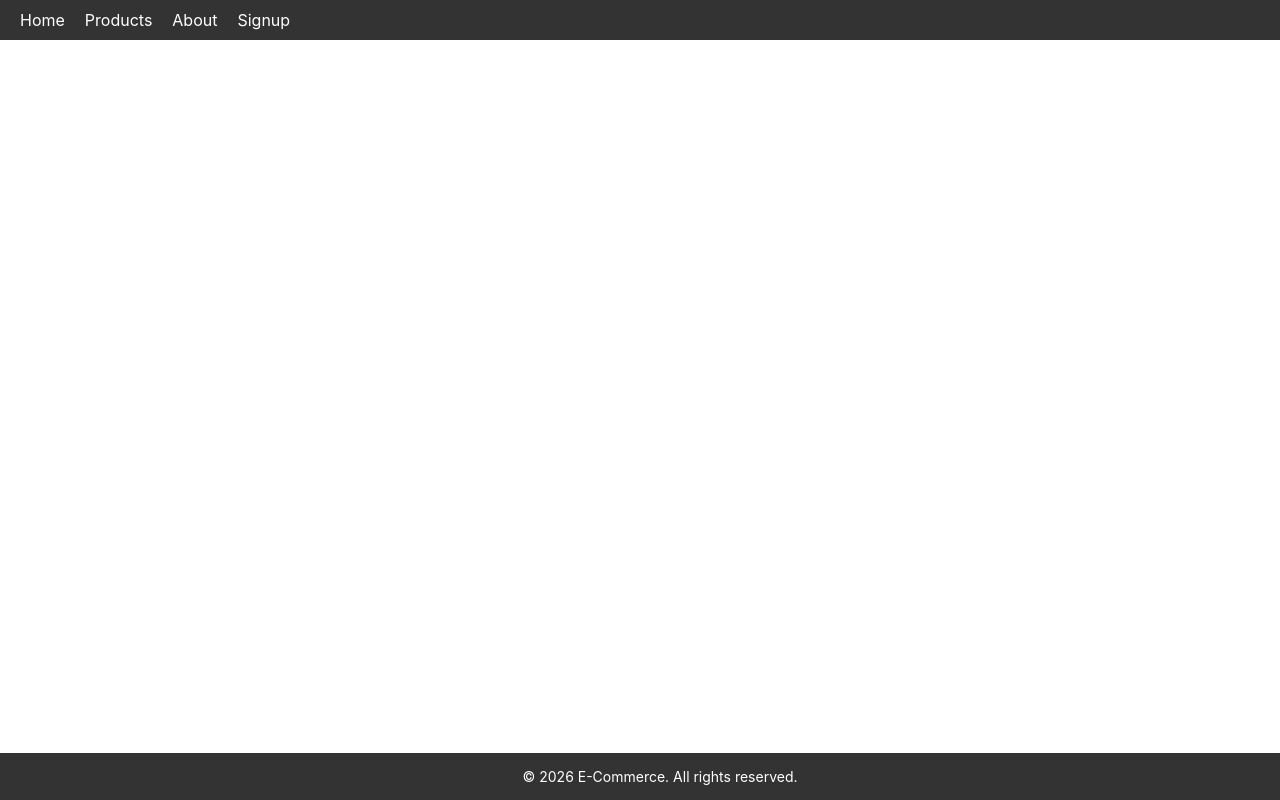
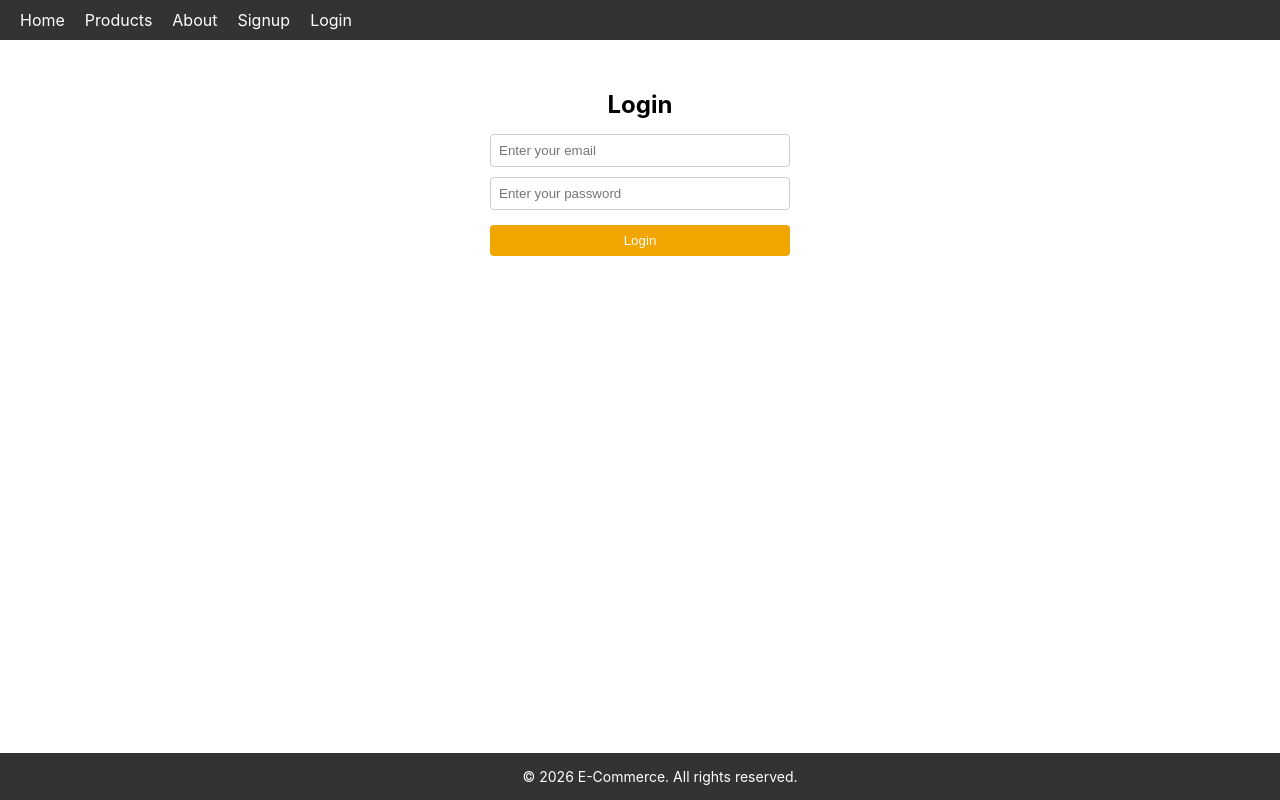
Before and after one commit to RekhaVerma2806/Node_react_E-Commerce_Website, a React (Create React App) app in the folder frontend/: page /login in a window 1280 px wide. Built offline with nearby package versions, Linux system fonts and the light colour scheme.

Commit message:
login UI

```diff
--- a/frontend/src/App.js
+++ b/frontend/src/App.js
@@ -4,6 +4,8 @@
 import Footer from './components/Footer';
 import Signup from './components/Signup';
 import PrivateComponent from './components/PrivateComponent';
+import Login from './components/Login';
+
 function App() {
   return (
     <div className="App">
@@ -16,6 +18,7 @@
           <Route path="/about" element={<h1>About</h1>} />
         </Route>
         <Route path="/signup" element={<Signup />} />
+        <Route path="/login" element={<Login />} />
       </Routes>
       </BrowserRouter>
       <Footer />
--- /dev/null
+++ b/frontend/src/components/Login.js
@@ -0,0 +1,31 @@
+import React from 'react';
+import '../App.css';
+
+const Login = () => {
+    const [email,setEmail] = React.useState('');
+    const [password,setPassword] = React.useState('');
+
+    const handleLogin = async () => {
+        console.warn({email,password});
+    }
+  return (
+    <div className="signup-container">
+      <h2>Login</h2>
+      <input
+        type="email"
+        placeholder="Enter your email"
+        value={email}
+        onChange={(e) => setEmail(e.target.value)}
+      />
+      <input
+        type="password"
+        placeholder="Enter your password"
+        value={password}
+        onChange={(e) => setPassword(e.target.value)}
+      />
+      <button onClick={handleLogin} className="signup-btn">Login</button>
+    </div>
+  );
+};
+
+export default Login;
--- a/frontend/src/components/Nav.js
+++ b/frontend/src/components/Nav.js
@@ -16,6 +16,7 @@
         <li><Link to="/products">Products</Link></li>
         <li><Link to="/about">About</Link></li>
         <li>{auth ? <Link to="/signup" onClick={logout}>Logout</Link> : <Link to="/signup">Signup</Link>}</li>
+        <li>{auth ? <Link to="/login" onClick={logout}>Logout</Link> : <Link to="/login">Login</Link>}</li>
       </ul>
     </nav>
   )
```
